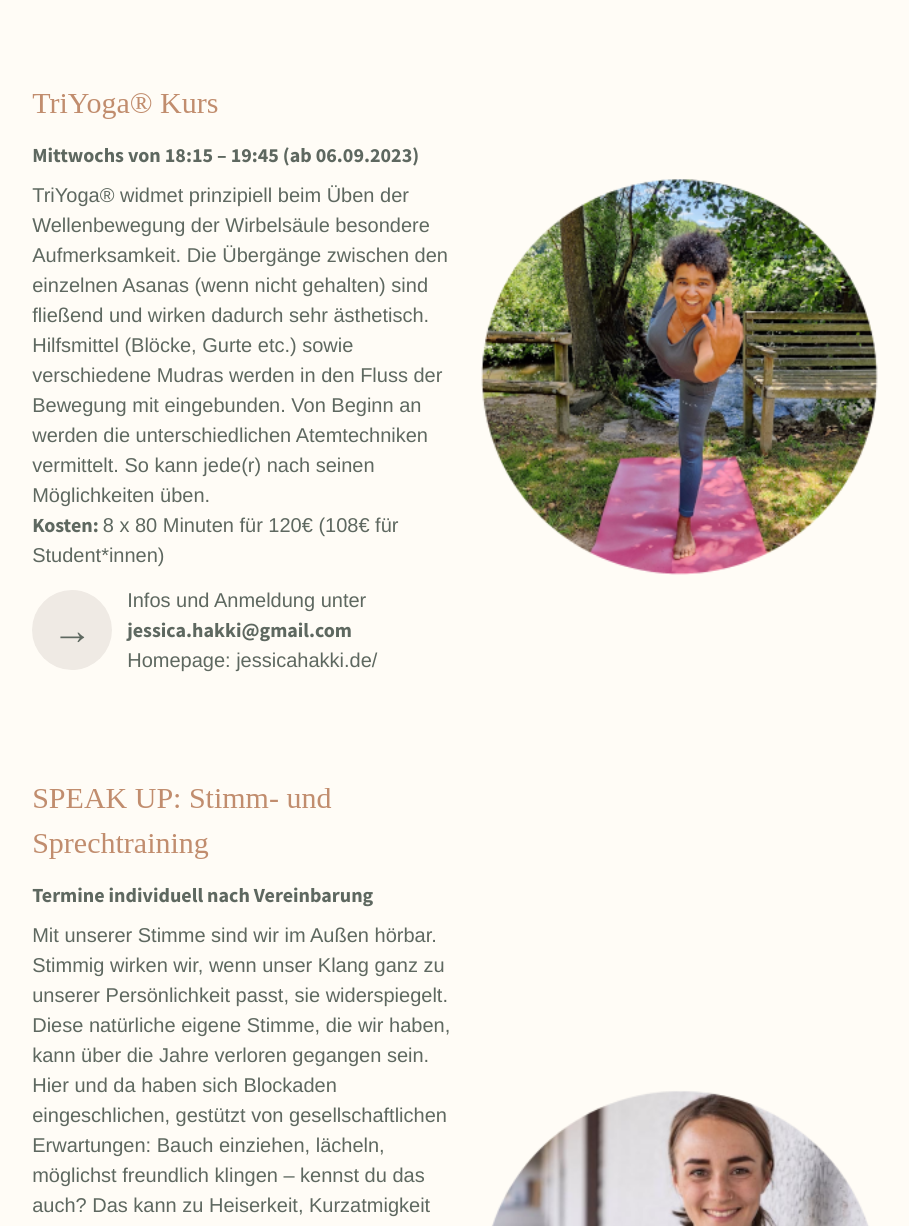
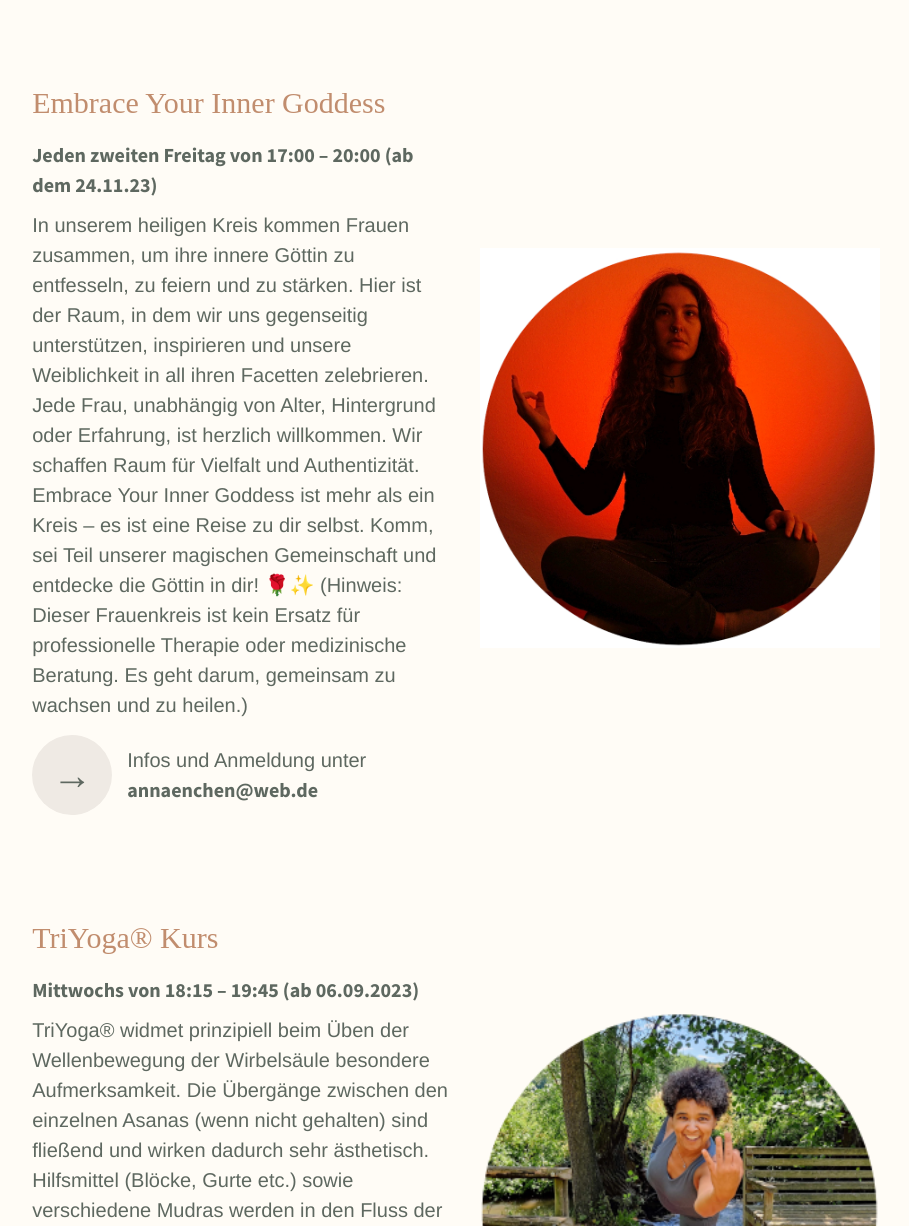
Before and after one commit to sonjafeitsch/meine-nische-website, a Jekyll site: the page built from kurse.html, in a window 1280 px wide and 1400 px high, scrolled down 1350 px. Shown: the part 174-1400 px from the top of the window, without its empty margins (179-1088 px from the left). Built offline with Jekyll 4.4.1, drawn with Linux system fonts in a browser that asks for light colours; some web fonts are replaced.

Commit message:
Update events

```diff
--- a/kurse.html
+++ b/kurse.html
@@ -15,6 +15,16 @@
     Bitte zieh bequeme Kleidung an und bring dein Notizbuch mit."
     costs: "22 – 44 Euro pro Teilnehmer*in – Fühl rein, welcher Betrag für dich stimmig ist."
     address: "meyer-sophia@t-online.de"
+  - name: "Embrace Your Inner Goddess"
+    image: womenCircle2.png
+    time: Jeden zweiten Freitag von 17:00 – 20:00 (ab dem 24.11.23)
+    description: "In unserem heiligen Kreis kommen Frauen zusammen, um ihre innere Göttin zu entfesseln, zu feiern und
+    zu stärken. Hier ist der Raum, in dem wir uns gegenseitig unterstützen, inspirieren und unsere Weiblichkeit in
+    all ihren Facetten zelebrieren. Jede Frau, unabhängig von Alter, Hintergrund oder Erfahrung, ist herzlich willkommen.
+    Wir schaffen Raum für Vielfalt und Authentizität. Embrace Your Inner Goddess ist mehr als ein Kreis – es ist eine
+    Reise zu dir selbst. Komm, sei Teil unserer magischen Gemeinschaft und entdecke die Göttin in dir! 🌹✨
+    (Hinweis: Dieser Frauenkreis ist kein Ersatz für professionelle Therapie oder medizinische Beratung. Es geht darum, gemeinsam zu wachsen und zu heilen.)"
+    address: "annaenchen@web.de"
   - name: "TriYoga® Kurs"
     image: jessica.png
     time: Mittwochs von 18:15 – 19:45 (ab 06.09.2023)
```
Also changed, not shown: images/events/womenCircle2.png (added).
